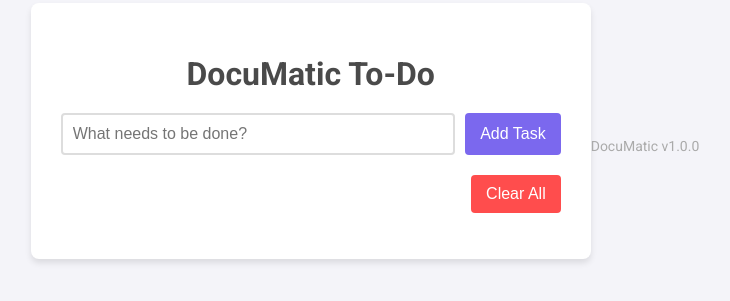
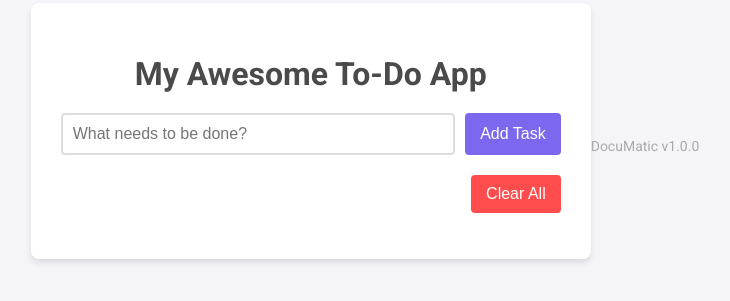
Before and after one commit to hiremathpushpa/docuMatic, a website: page public/index.html in a window 1280 px wide. Shown: the part 289-590 px from the top of the page, without its empty margins (275-1005 px from the left). Drawn offline with Linux system fonts and the light colour scheme; no server answers.

Commit message:
feat: update application title for demo

```diff
--- a/public/index.html
+++ b/public/index.html
@@ -3,12 +3,12 @@
 <head>
     <meta charset="UTF-8">
     <meta name="viewport" content="width=device-width, initial-scale=1.0">
-    <title>DocuMatic - To-Do App</title>
+    <title>My Awesome To-Do App</title>
     <link rel="stylesheet" href="style.css">
 </head>
 <body>
     <div class="container">
-        <h1>DocuMatic To-Do</h1>
+        <h1>My Awesome To-Do App</h1>
         <form id="todo-form">
             <input type="text" id="todo-input" placeholder="What needs to be done?" required>
             <button type="submit">Add Task</button>
```
